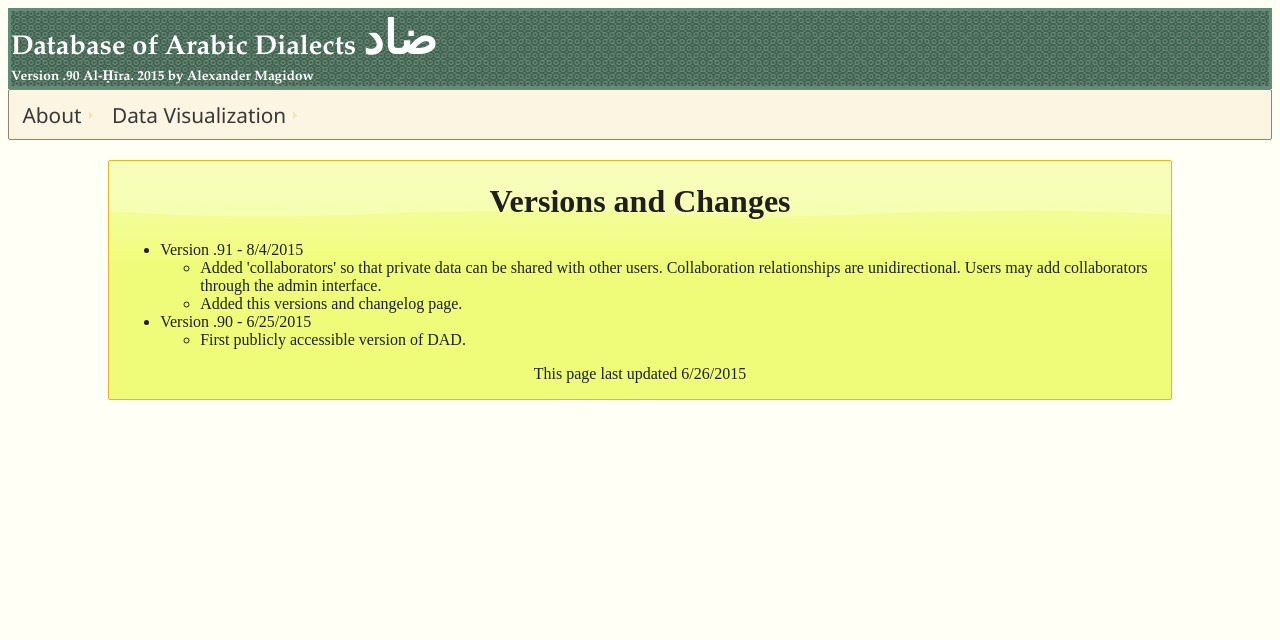
After one commit to amagidow/dialects, a Django app: template dialectsDB/templates/versions.html in a window 1280 px wide. The commit adds this page. Shown: the top 640 px of the page. Run offline with Django 3.2, Linux system fonts and the light colour scheme; the template is opened without the code that fills it, so the values that code supplies are empty.

Commit message:
Added versions pages

```diff
--- a/dialects/settings.py
+++ b/dialects/settings.py
@@ -34,6 +34,10 @@ INSTALLED_APPS = (
     'djgeojson'
   ,'django_jinja'
 )
+
+if LOCAL_INSTALLED_APPS: #Allows for having extra apps installed only on one of the servers
+    INSTALLED_APPS = INSTALLED_APPS + LOCAL_INSTALLED_APPS
+
 
 
 
--- a/dialects/urls.py
+++ b/dialects/urls.py
@@ -36,6 +36,7 @@ urlpatterns = patterns('',
     url('^index.html$', aboutview),
     url(r'^$', aboutview),
     url(r'^about.html$', aboutview),
+    url(r'^versions.html$', versionview),
     url(r'^mapcsv/', csvMap),
 
     #url(r'^autocomplete/', include('autocomplete_light.urls')) #required by autocomplete
--- a/dialectsDB/models.py
+++ b/dialectsDB/models.py
@@ -34,7 +34,7 @@ class LanguageDatum(models.Model):
     dialect = models.ForeignKey('Dialect')
     #source = models.ForeignKey('SourceIndex')#This is too normalized and annoying to deal with, replaced it with direct fields below
     sourceDoc = models.ForeignKey('BiblioEntryBibTex', null=True)
-    sourceLocation = models.TextField('location of datum in page or map number (p. or m. XX)', null=True)
+    sourceLocation = models.TextField('location of datum in page or map number (p. or m. XX)', null=True, blank=True)
     contributor = models.ForeignKey('Contributor') #once logged in, all activity will be related to contributors, or when data is imported.
     PERMISSION_TYPES = (
         ('Public', 'Fully public'),
@@ -132,7 +132,7 @@ class Contributor(models.Model):
     defaultLanguage = models.CharField("default language used for glosses", max_length = 5, choices=LANGUAGES)
     collaborators = models.ManyToManyField('self',"collaborators who can view your private data",
                                            help_text="note that this is NOT a symmetrical relationship- by making someone a collaborator, you are not able to see their private data",
-                                           symmetrical=False)
+                                           symmetrical=False, blank=True)
     class Meta:
         app_label = 'dialectsDB'
     def __str__(self):
--- a/dialectsDB/templates/baseJQ.html
+++ b/dialectsDB/templates/baseJQ.html
@@ -40,6 +40,7 @@
     <li><a href ="/about.html">About</a>
     <ul>
         <li><a href = "/login/">Login</a></li>
+        <li><a href ="/versions.html">Version and Changes</a></li>
         <li><a>Info Lists</a>
             <ul>
                 <li><a href="/list/tags/">Entry Tags</a></li>
--- /dev/null
+++ b/dialectsDB/templates/versions.html
@@ -0,0 +1,24 @@
+{% extends "baseJQ.html" %}
+{% block head %}
+   {% endblock %}
+
+{% block body %}
+<div class="ui-state-highlight ui-corner-all" style="margin-top: 20px;margin-bottom: 20px; margin-left: 100px;margin-right: 100px; padding: 0 .7em;">
+<h1 align="center"> Versions and Changes</h1>
+    <ul>
+    <li>Version .91 - 8/4/2015</li>
+        <ul>
+            <li>Added 'collaborators' so that private data can be shared with other users. Collaboration relationships are unidirectional.
+                Users may add collaborators through the admin interface.</li>
+            <li>Added this versions and changelog page.</li>
+        </ul>
+    <li>Version .90 - 6/25/2015</li>
+        <ul>
+            <li>First publicly accessible version of DAD.</li>
+        </ul>
+    </ul>
+
+<p style="text-align:center">This page last updated 6/26/2015</p>
+</div>
+
+{% endblock %}
--- a/dialectsDB/views.py
+++ b/dialectsDB/views.py
@@ -353,3 +353,6 @@ def bibliolistview(request):
 
 def aboutview(request):
     return render(request, 'about.html', {'pageTitle' : 'About', 'paradigmDict': paradigmDict.items()})
+
+def versionview(request):
+    return render(request, 'versions.html', {'pageTitle' : 'Changes and Versions', 'paradigmDict': paradigmDict.items()})
```
Also changed, not shown: dialectsDB/utilityfuncs.py (+20 -0 lines).
